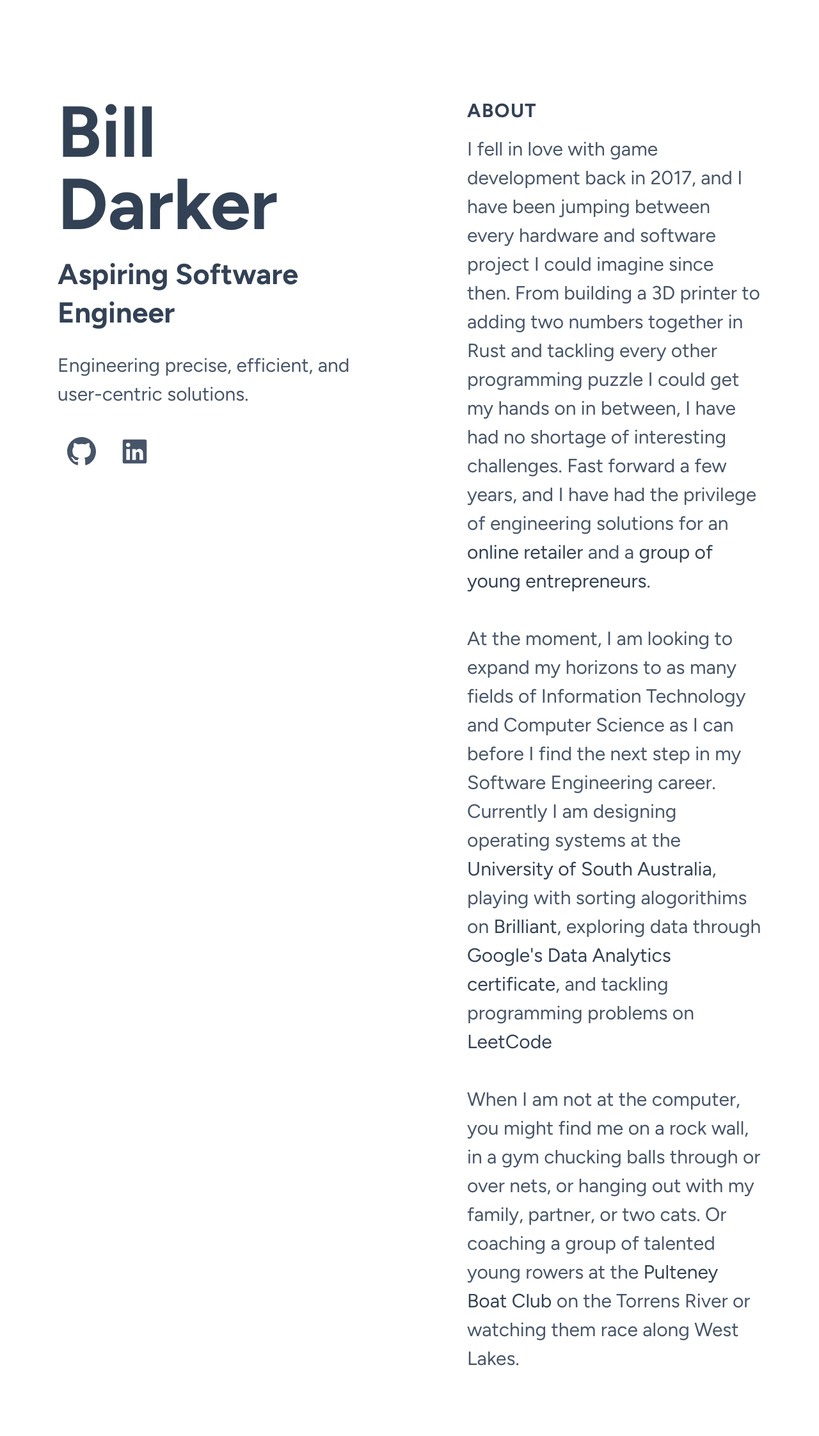
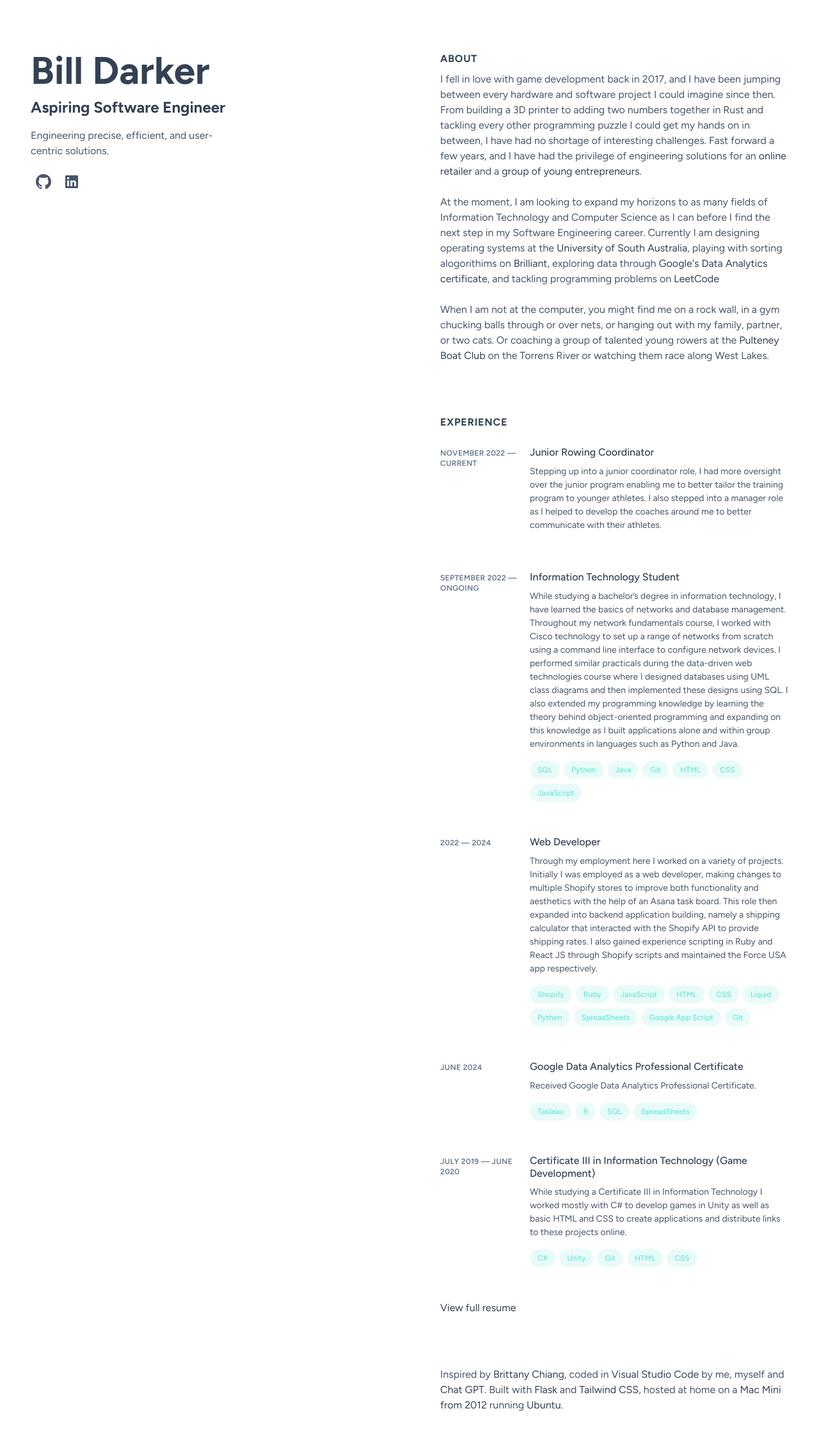
Before and after one commit to Billiamd1012/Portfolio, a Flask app: page / in a window 1280 px wide. Shown: the top 2244 px of the page at 64% size. Run offline with Flask 3, Linux system fonts and the light colour scheme; style sheets or scripts are compiled from the project's sources.

Commit message:
Update global.css

```diff
--- a/static/src/global.css
+++ b/static/src/global.css
@@ -1,6 +1,3 @@
-html {
-    font-size: 30px; /* Set base font size to 20px */
-}
 
 body{
     font-family: 'Figtree', sans-serif;
```
